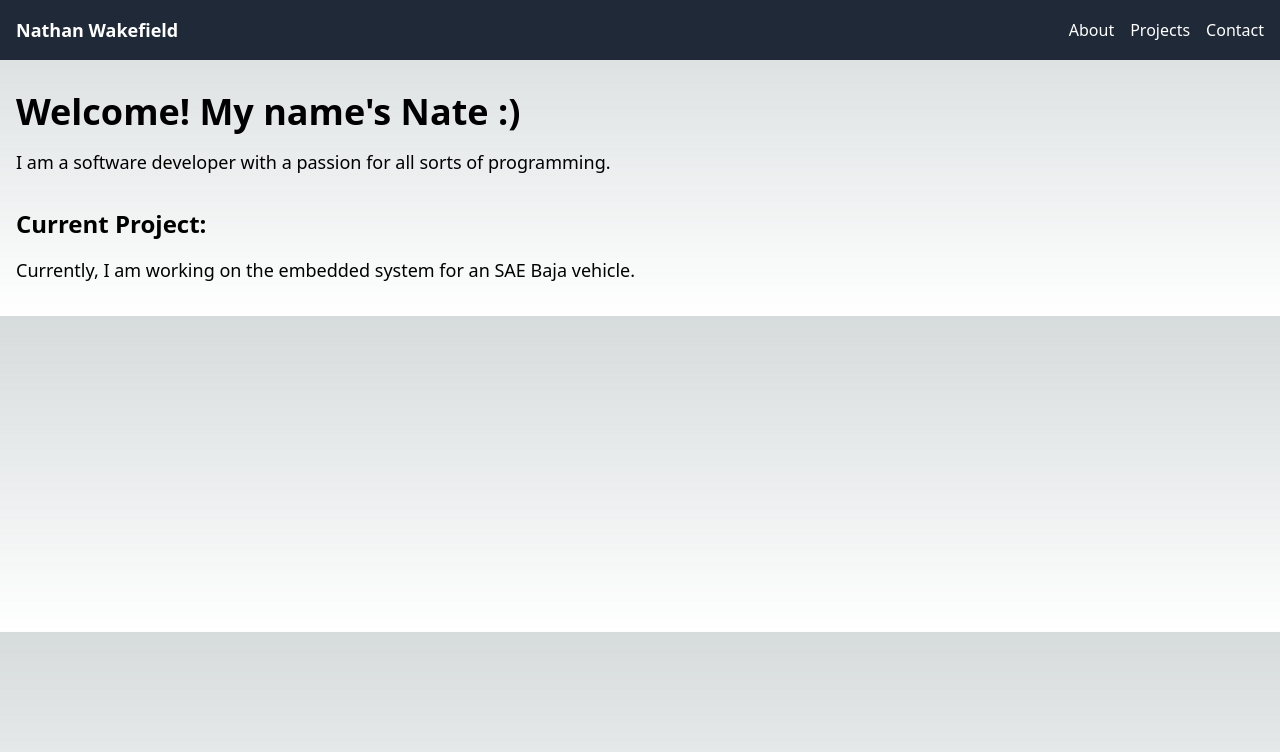
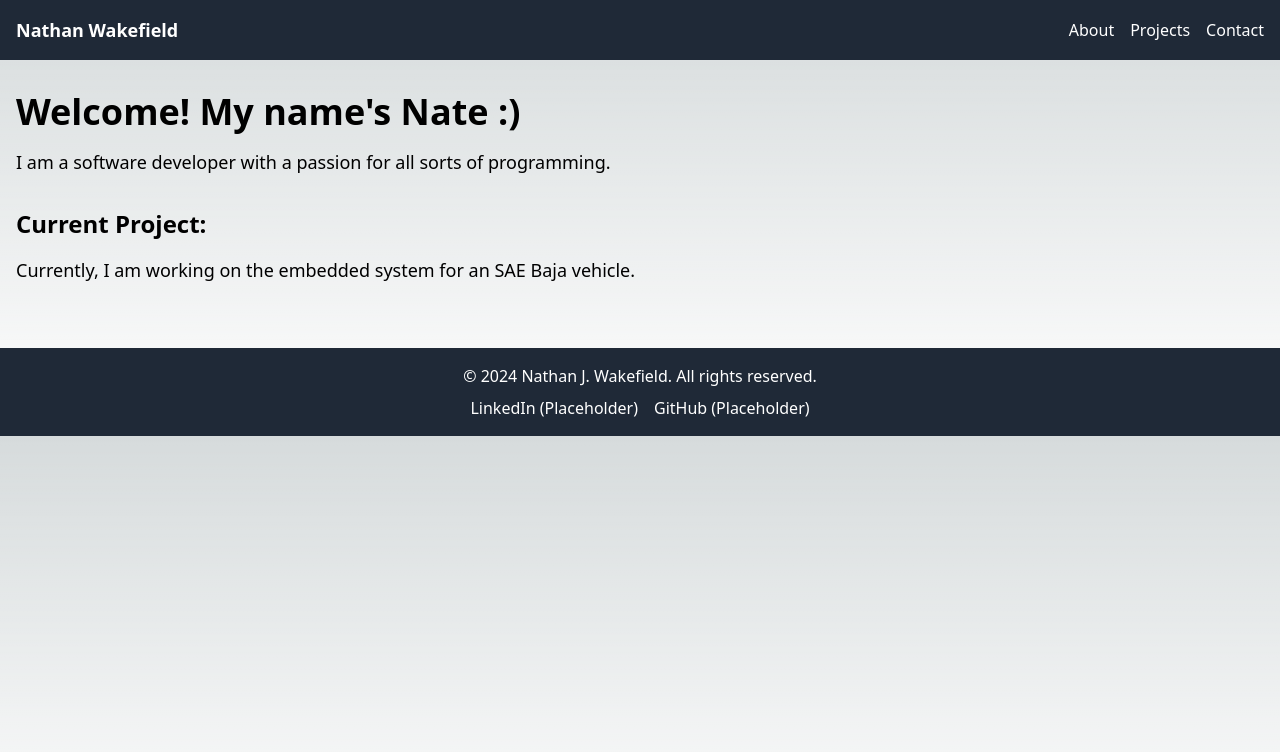
Before and after one commit to NateWakeDev/personal-site, a Next.js app: page / in a window 1280 px wide. Shown: the top 752 px of the page. Built offline with nearby package versions, Linux system fonts and the light colour scheme.

Commit message:
Update layout.js

```diff
--- a/src/app/layout.js
+++ b/src/app/layout.js
@@ -1,11 +1,11 @@
-// src/app/layout.js
-import './globals.css'
-import Header from './components/Header'
+import './globals.css';
+import Header from './components/Header';
+import Footer from './components/Footer'; // Import Footer
 
 export const metadata = {
   title: 'My Portfolio',
   description: 'Showcasing my projects and skills',
-}
+};
 
 export default function RootLayout({ children }) {
   return (
@@ -13,7 +13,8 @@ export default function RootLayout({ children }) {
       <body>
         <Header />
         <main>{children}</main>
+        <Footer /> {/* Include Footer here */}
       </body>
     </html>
-  )
+  );
 }
```
